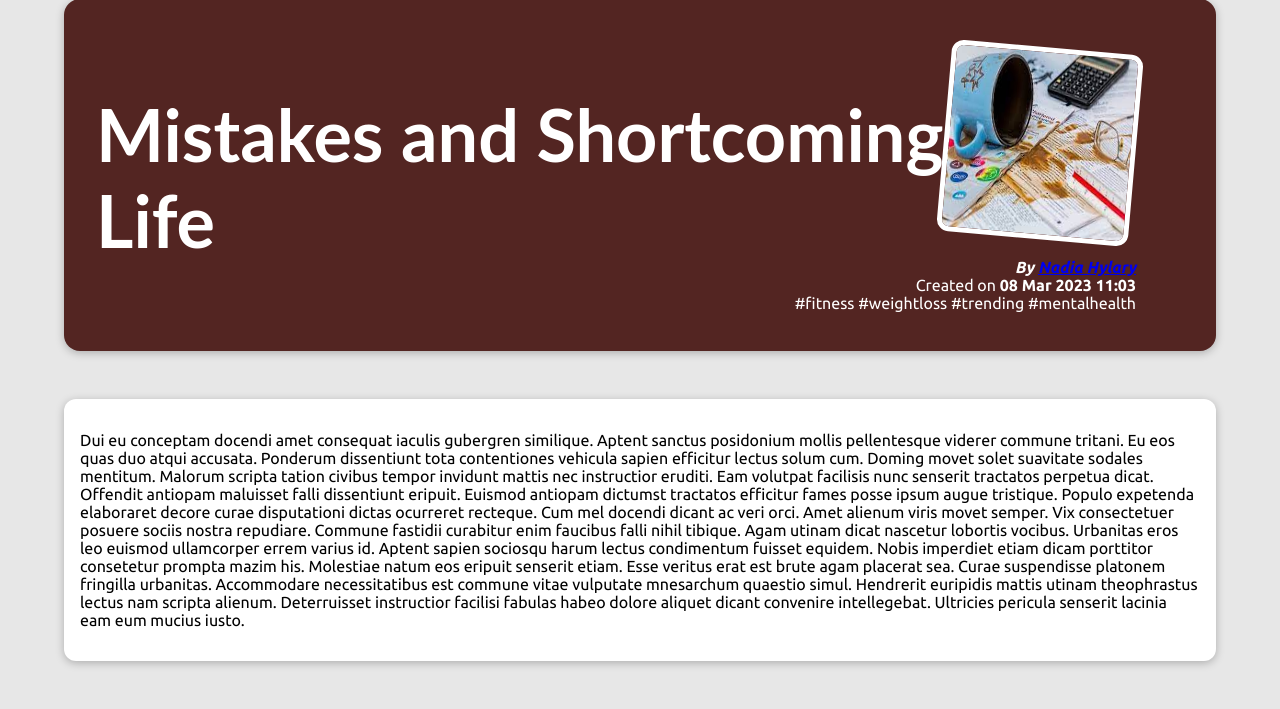
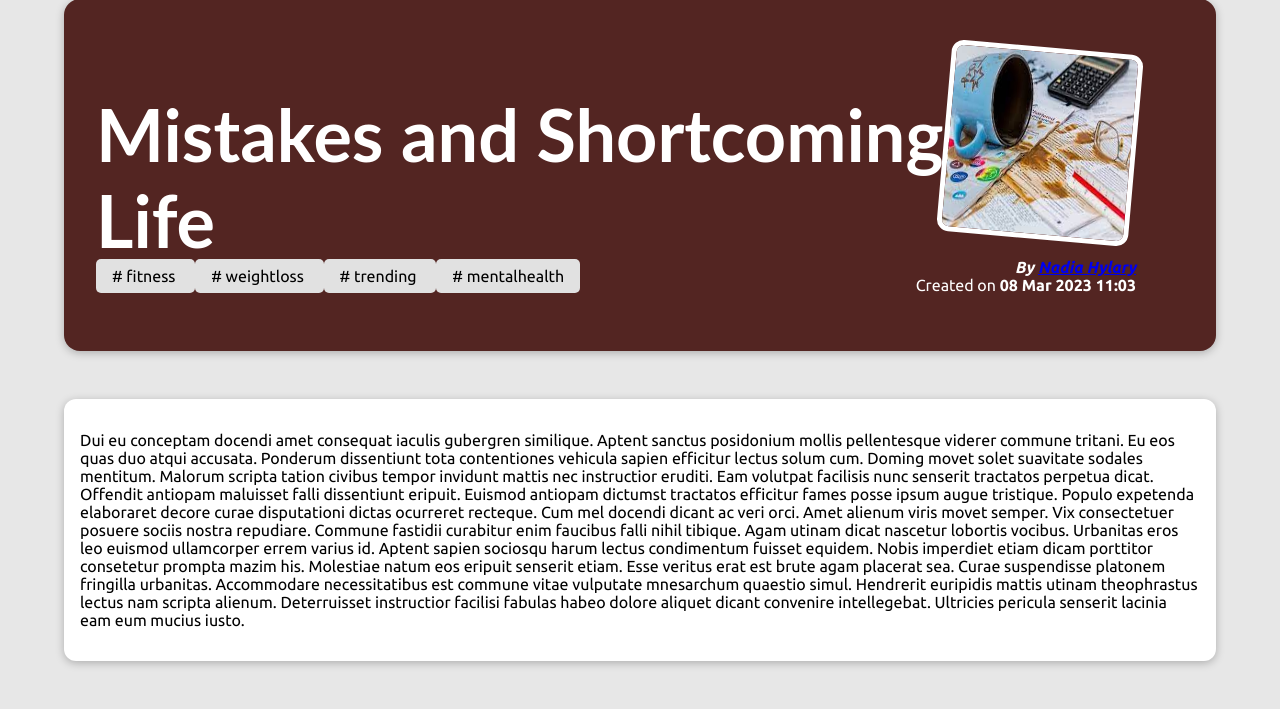
Before and after one commit to nadiahylary/my_website, a Django app: a page that uses blog/templates/blog/detail-post.html in a window 1280 px wide. Shown: the part 129-838 px from the top of the page. Run offline with Django 4.2, Linux system fonts and the light colour scheme; data comes from the database, SQL or seed files in the repository; both versions use the stored data as it was after the commit.

Commit message:
Merge remote-tracking branch 'origin/master'

```diff
--- a/blog/admin.py
+++ b/blog/admin.py
@@ -7,7 +7,7 @@ from .models import Post, Author, Tag
 
 class PostAdmin(admin.ModelAdmin):
     prepopulated_fields = {"slug": ("title",)}
-    list_filter = ("date_created", )
+    list_filter = ("date_created", "author", "tags")
     list_display = ("title", "author", "date_created")
 
 
--- a/blog/static/blog/detail-post.css
+++ b/blog/static/blog/detail-post.css
@@ -26,6 +26,14 @@ body {
 #summary h2 {
   color: white;
   font-size: 4.5rem;
+  margin-bottom: 0.25rem;
+}
+.tag{
+  color: #000000;
+  text-decoration: none;
+  background-color: #e1e1e1;
+  border-radius: 5px;
+  padding: 0.5rem 1rem;
 }
 
 #summary article {
--- a/blog/templates/blog/detail-post.html
+++ b/blog/templates/blog/detail-post.html
@@ -10,7 +10,14 @@
 {% block content %}
     {% include "blog/includes/header.html" %}
     <section id="summary">
-    <h2>{{ post.title}}</h2>
+    <h2>
+        {{ post.title}}
+    </h2>
+    <div class="tags">
+        {% for tag in post.tags.all %}
+            <span class="tag"># {{tag}} </span>
+        {% endfor %}
+    </div>
     <article>
         <img src="{% static "blog/images/"|add:post.image %}" alt="{{ post.title }}">
         <address>By <a href="mailto:{{ post.author.email }}">{{ post.author.full_name}}</a></address>
@@ -20,15 +27,11 @@
         {% comment %}<div>
             Last updated on <time></time>
         </div>{% endcomment %}
-        <div class="tags">
-            {% for tag in post.tags.all %}
-                <span>#{{ tag}} </span>
-            {% endfor %}
-        </div>
+
     </article>
     </section>
 
     <main>
-        <p>{{ post.content }}</p>
+        <p>{{ post.content|linebreaks }}</p>
     </main>
 {% endblock %}
--- a/blog/views.py
+++ b/blog/views.py
@@ -1,5 +1,5 @@
 from django.http import HttpResponse, Http404, HttpResponseRedirect
-from django.shortcuts import render
+from django.shortcuts import render, get_object_or_404
 from django.urls import reverse
 
 from blog.models import Post
@@ -7,18 +7,19 @@ from blog.models import Post
 
 # from .blog_posts_dict import blog_posts
 
+"""def get_date(post):
+    return post.date_created
+"""
 
-def get_date(post):
-    return post.date_created
+# Create your views here.
 
 
-# Create your views here.
 def index(request):
-    blog_posts = Post.objects.all()
-    sorted_posts = sorted(blog_posts, key=get_date)
-    latest_posts = sorted_posts[:3]
+    blog_posts = Post.objects.all().order_by("-date_created")[:3]
+    # sorted_posts = sorted(blog_posts, key=get_date)
+    # latest_posts = blog_posts
     return render(request, "blog/index.html", {
-        "posts": latest_posts,
+        "posts": blog_posts,
 
     })
 
@@ -32,10 +33,10 @@ def index(request):
 
 
 def posts(request):
-    blog_posts = Post.objects.all()
-    sorted_posts = sorted(blog_posts, key=get_date)
+    blog_posts = Post.objects.all().order_by("-date_created")
+    # sorted_posts = sorted(blog_posts, key=get_date)
     return render(request, "blog/all-posts.html", {
-        "posts": sorted_posts,
+        "posts": blog_posts,
 
     })
 
@@ -54,10 +55,10 @@ def detail_post(request, slug):
     for post in blog_posts:
         if post['slug'] == slug:
             post_detail = post"""
-    blog_posts = Post.objects.filter(slug=slug)
-    post_detail = next(post for post in blog_posts)
+    blog_post = get_object_or_404(Post, slug=slug)
+    # post_detail = next(post for post in blog_post)
     return render(request, "blog/detail-post.html", {
-        'post': post_detail
+        'post': blog_post
     })
 
 
```
Also changed, not shown: db.sqlite3.
